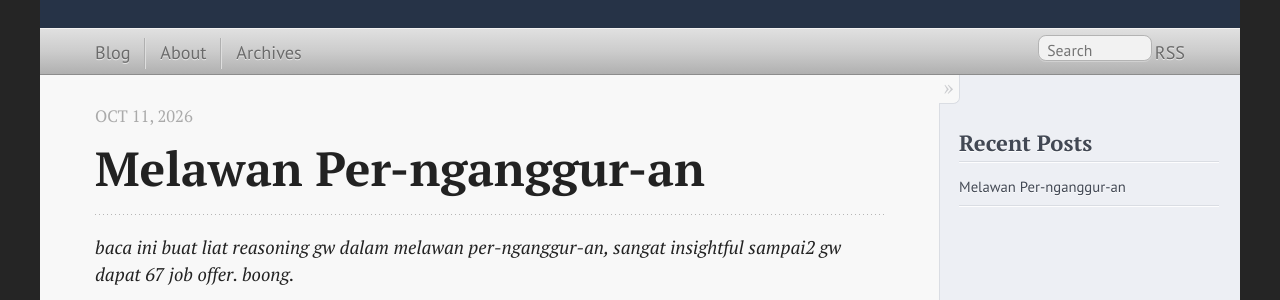
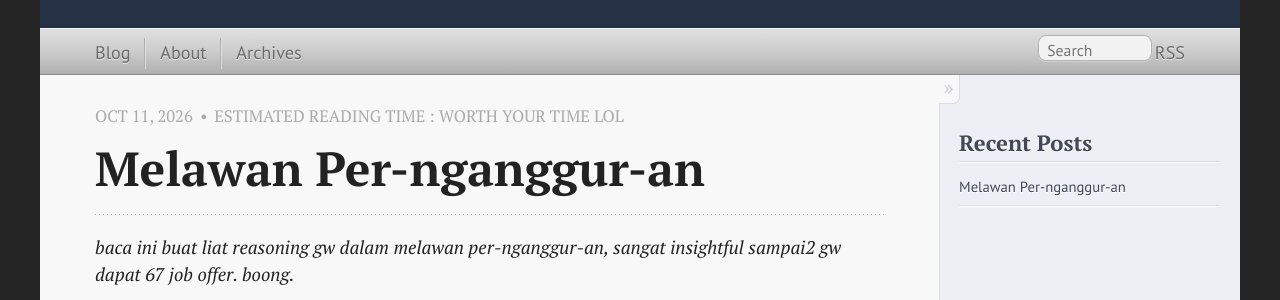
Before and after one commit to dosedaf/dosedaf.github.io, a Jekyll site: the page built from _posts/2026-10-11-melawan-per-nganggur-an.md, in a window 1280 px wide. Shown: the part 138-438 px from the top of the page. Built offline with Jekyll 4.4.1, drawn with Linux system fonts in a browser that asks for light colours.

Commit message:
Post header: estimated reading time (worth your time LOL)

```diff
--- a/_layouts/post.html
+++ b/_layouts/post.html
@@ -6,6 +6,7 @@ layout: default
     <h1 class="entry-title">{{ page.title }}</h1>
     <p class="meta">
       <time datetime="{{ page.date | date_to_xmlschema }}" pubdate data-updated="true">{{ page.date | date: "%b %-d, %Y" }}</time>
+      <span class="reading-time">estimated reading time : worth your time LOL</span>
     </p>
   </header>
 
--- a/css/main.scss
+++ b/css/main.scss
@@ -348,6 +348,15 @@ article {
     h1 { margin: 0; a { text-decoration: none; &:hover { text-decoration: underline; } } }
     p { font-size: .9em; color: $text-muted; margin: 0; }
     p.meta { text-transform: uppercase; position: absolute; top: 0; }
+    p.meta .reading-time:before {
+      content: "\2022 ";
+      padding: 0 .4em 0 .2em;
+    }
+  }
+
+  // the meta line is longer now; give it room to wrap on phones
+  @media only screen and (max-width: 549px) {
+    header { padding-top: 3.4em; }
   }
 
   h2 {
```
